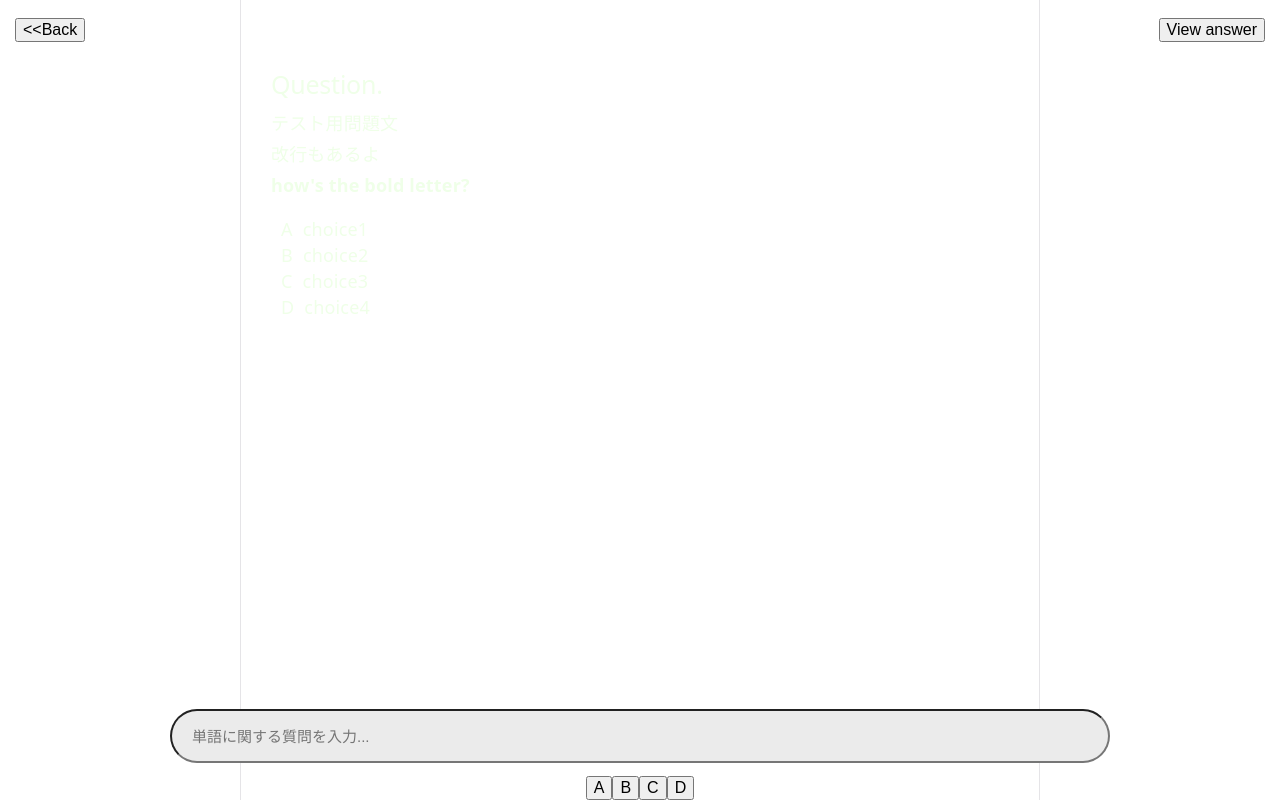
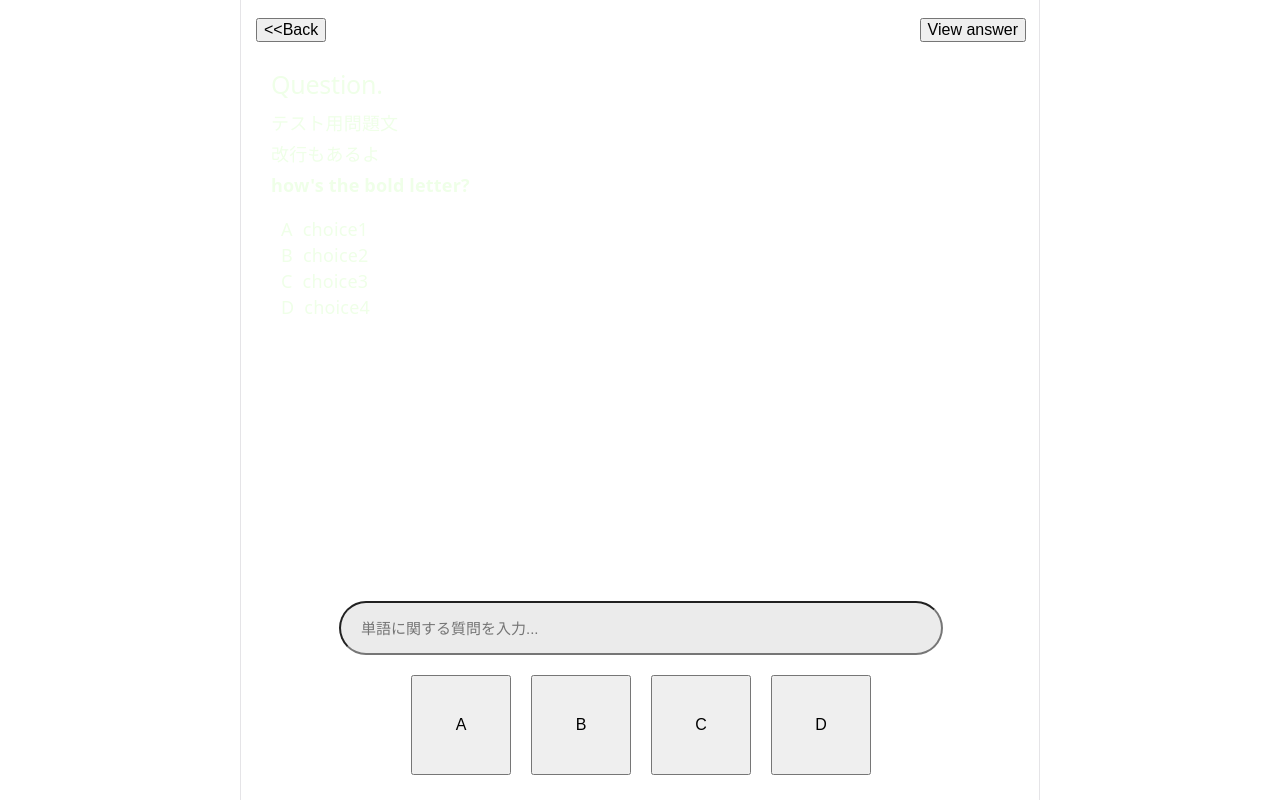
Before and after one commit to Luhito/Ruid.AI, a React (Vite) app in the folder frontend/: page /question in a window 1280 px wide. Built offline with nearby package versions, Linux system fonts and the light colour scheme.

Commit message:
QuestionPageだいぶできてきた

```diff
--- a/frontend/index.html
+++ b/frontend/index.html
@@ -1,7 +1,9 @@
 <!doctype html>
 <html>
   <head>
-    <meta charset="UTF-8" />
+    <meta charset="UTF-8"
+          user-scalable=no
+    />
     <link rel="icon" type="image/svg+xml" href="/favicon.svg" />
     <meta name="viewport" content="width=device-width, initial-scale=1.0" />
     <title>frontend</title>
--- a/frontend/src/assets/pages/question/QuestionPage.logic.ts
+++ b/frontend/src/assets/pages/question/QuestionPage.logic.ts
@@ -1,8 +1,8 @@
 import { useNavigate } from 'react-router-dom';
 import { useTranslation } from 'react-i18next';
-import type { QuestionPageState } from './QuestionPage.state';
+import type { QuestionPageActions } from './QuestionPage.state';
 
-export const useQuestionPageLogic = (states: QuestionPageState) => {
+export const useQuestionPageLogic = (actions: QuestionPageActions) => {
     const navigate = useNavigate();
     const { t } = useTranslation("question");
     const correct_answer_index = 1;
@@ -13,7 +13,7 @@ export const useQuestionPageLogic = (states: QuestionPageState) => {
             return;
         }
 
-
+        actions.setOpenAnswer(true);
     }
 
     const onClick_back = () => {
@@ -21,7 +21,7 @@ export const useQuestionPageLogic = (states: QuestionPageState) => {
     }
 
     const onClick_answer = (index: number) => {
-        states.setOpenAnswer(true);
+        actions.setOpenAnswer(true);
         if (index === correct_answer_index) {
             alert("correct");
         }
--- a/frontend/src/assets/pages/question/QuestionPage.module.css
+++ b/frontend/src/assets/pages/question/QuestionPage.module.css
@@ -1,9 +1,8 @@
 header {
   position: fixed;
   top: 0;
-  left: 0;
-  right: 0;
-  width: 100%;
+  width: 800px;
+  max-width: 100%;
   z-index: 1000;
 }
 
@@ -57,9 +56,8 @@ li {
 footer {
   position: fixed;
   bottom: 0;
-  left: 0;
-  right: 0;
-  width: 100%;
+  width: 800px;
+  max-width: 100%;
   z-index: 1000;
   justify-content: center;
 }
@@ -75,3 +73,18 @@ footer {
   border-radius: 999px;
   font-size: 15px;
 }
+
+.choices {
+  margin-bottom: calc(env(safe-area-inset-bottom) + 15px);
+  display: flex;
+  justify-content: center;
+  padding: 0 15px;
+}
+
+.choice-tag {
+  width: calc(100% / 5);
+  max-width: 100px;
+  aspect-ratio: 1 / 1;
+  max-height: 100px;
+  margin: min(calc(100% / 40), 10px);
+}
--- a/frontend/src/assets/pages/question/QuestionPage.state.ts
+++ b/frontend/src/assets/pages/question/QuestionPage.state.ts
@@ -5,9 +5,13 @@ export const useQuestionPageState = () => {
 
     return {
         states : {
-            isOpenAnswer, setOpenAnswer
+            isOpenAnswer
+        },
+        actions: {
+            setOpenAnswer
         }
     }
 }
 
 export type QuestionPageState = ReturnType<typeof useQuestionPageState>["states"];
+export type QuestionPageActions = ReturnType<typeof useQuestionPageState>["actions"];
--- a/frontend/src/assets/pages/question/QuestionPage.tsx
+++ b/frontend/src/assets/pages/question/QuestionPage.tsx
@@ -7,8 +7,8 @@ import { Line } from '@/shared-components/Line'
 
 const QuestionPage = () => {
     const { t } = useTranslation("question");
-    const { states } = useQuestionPageState();
-    const { logics } = useQuestionPageLogic(states);
+    const { states, actions } = useQuestionPageState();
+    const { logics } = useQuestionPageLogic(actions);
 
     const testArr = ['A', 'B', 'C', 'D'];
     const testArr2 = ['choice1', 'choice2', 'choice3', 'choice4'];
--- a/frontend/src/shared-components/Line.tsx
+++ b/frontend/src/shared-components/Line.tsx
@@ -4,7 +4,8 @@ export const Line = () => {
             backgroundColor: 'white',
             width: '85%',
             height: '1px',
-            margin: '16px 0'
+            margin: '16px 0',
+            display: 'inline-block'
         }}/>
     )
 }
```
